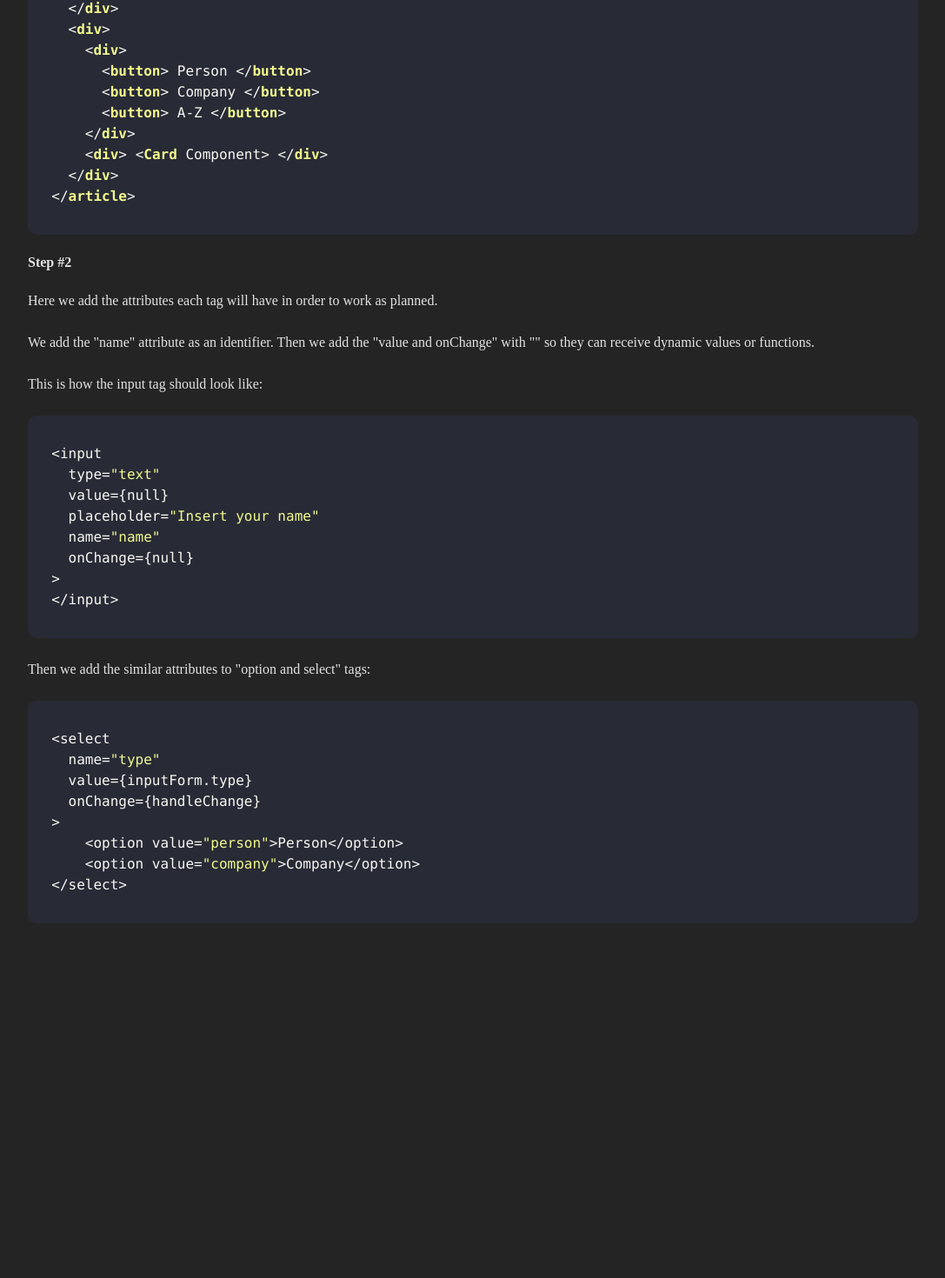
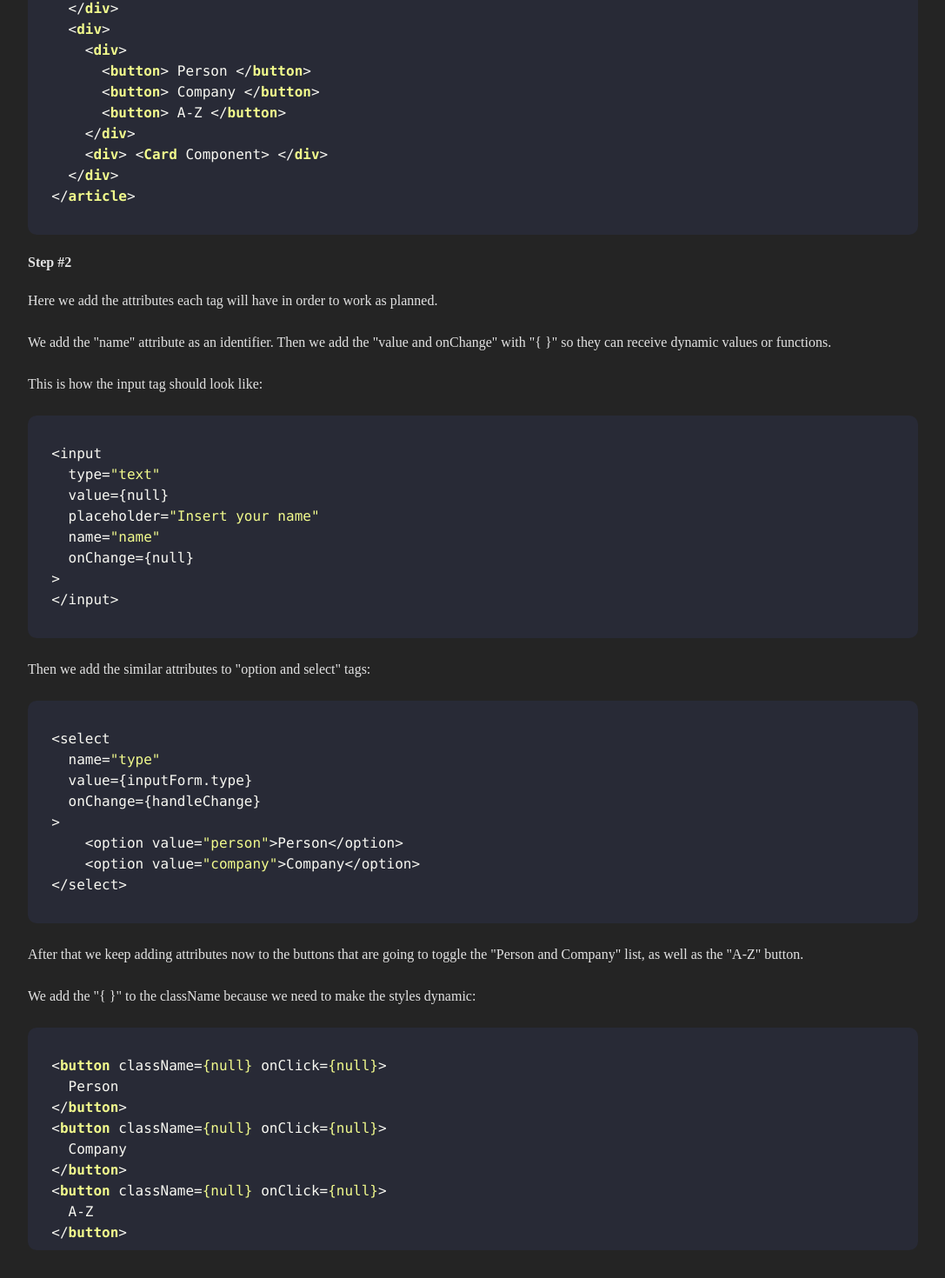
Before and after one commit to kinxori/inxel-test, a React (Vite) app: page / in a window 1280 px wide. Shown: the part 1371-2841 px from the top of the page at 87% size, without its empty margins (96-1183 px from the left). Before the commit the page ends 2537 px from the top, so only its background shows below. Built offline with nearby package versions, Linux system fonts and the light colour scheme.

Commit message:
updated {} for asci hex html values

```diff
--- a/src/App.jsx
+++ b/src/App.jsx
@@ -60,6 +60,18 @@ export default function App() {
 
 `;
 
+  const snippet4 = `
+  <button className={null} onClick={null}>
+    Person
+  </button>
+  <button className={null} onClick={null}>
+    Company
+  </button>
+  <button className={null} onClick={null}>
+    A-Z
+  </button>
+`;
+
   return (
     <article className="w-[80%] mx-auto my-20  font-[Rubik] ">
       <div className="">
@@ -101,8 +113,8 @@ export default function App() {
         <p>Here we add the attributes each tag will have in order to work as planned.</p>
         <br></br>
         <p>
-          We add the "name" attribute as an identifier. Then we add the "value and onChange" with "
-          {}" so they can receive dynamic values or functions.
+          We add the "name" attribute as an identifier. Then we add the "value and onChange" with
+          "&#123; &#125;" so they can receive dynamic values or functions.
         </p>
         <br></br>
         <p>This is how the input tag should look like:</p>
@@ -125,6 +137,22 @@ export default function App() {
           {snippet3}
         </SyntaxHighlighter>
         <br></br>
+        <p>
+          After that we keep adding attributes now to the buttons that are going to toggle the
+          "Person and Company" list, as well as the "A-Z" button.
+        </p>
+        <br></br>
+        <p>
+          We add the "&#123; &#125;" to the className because we need to make the styles dynamic:
+        </p>
+        <br></br>
+        <SyntaxHighlighter
+          language="jsx"
+          style={dracula}
+          className="rounded-[10px] overflow-hidden "
+        >
+          {snippet4}
+        </SyntaxHighlighter>
       </div>
     </article>
   );
```
